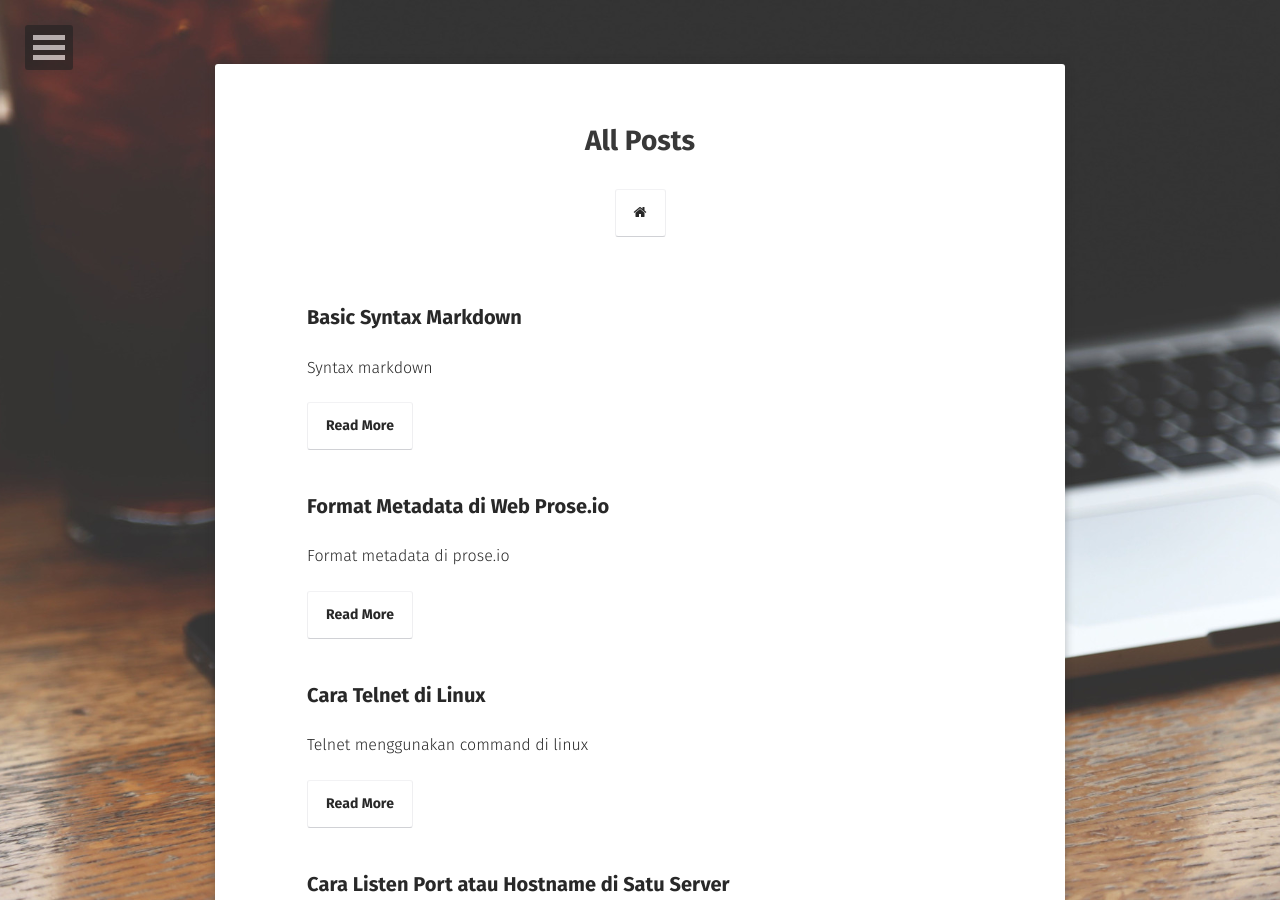
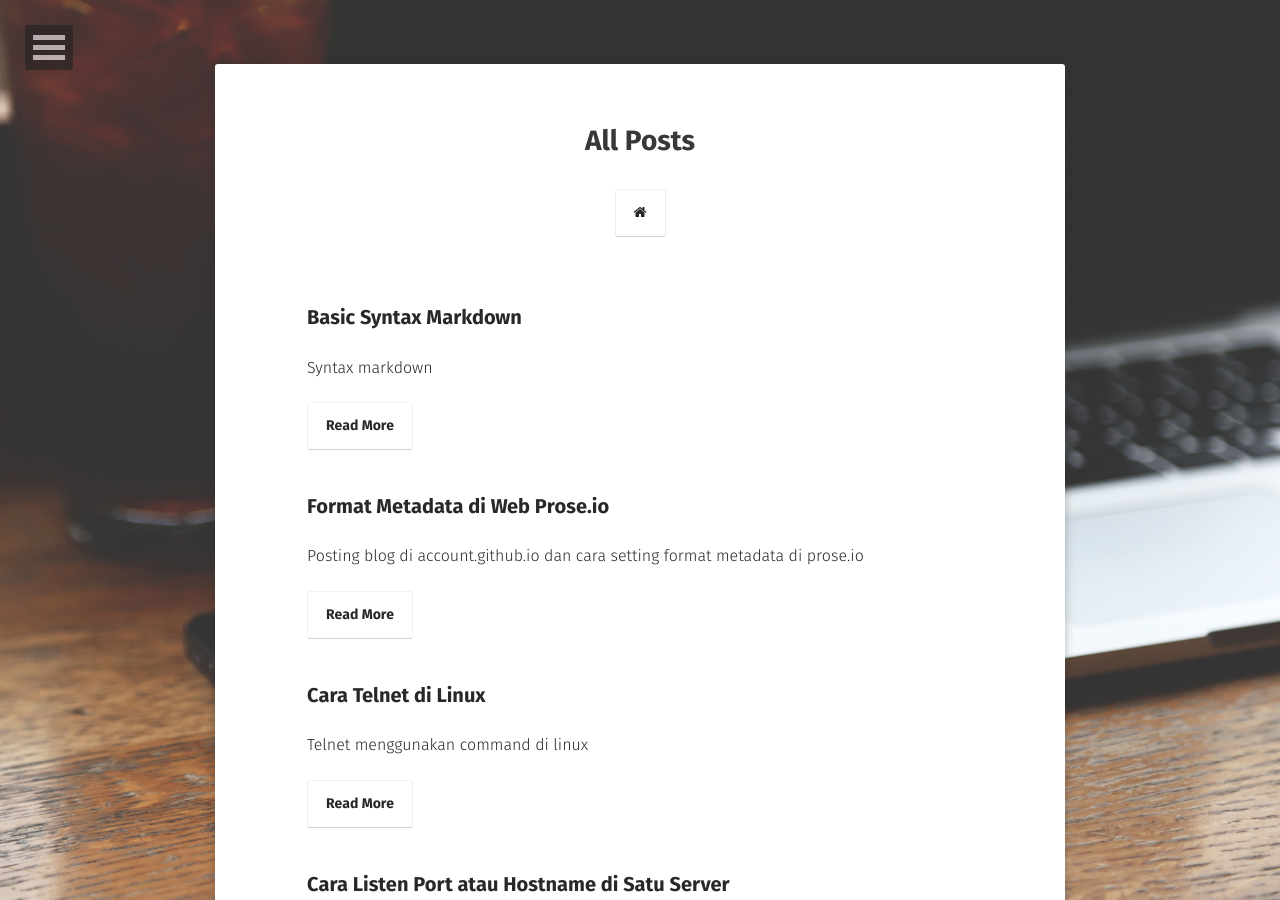
Before and after one commit to SandyRahman/sandyrahman.github.io, a Jekyll site: the page built from posts/index.md, in a window 1280 px wide and 900 px high. Built offline with Jekyll 4.4.1, drawn with Linux system fonts in a browser that asks for light colours; some web fonts are replaced.

Commit message:
Update 2019-12-11-format-meta-data-post-di-web-github.md

```diff
--- a/_posts/2019-12-11-format-meta-data-post-di-web-github.md
+++ b/_posts/2019-12-11-format-meta-data-post-di-web-github.md
@@ -1,12 +1,12 @@
 ---
 published: true
 layout: post
-excerpt: Format metadata di prose.io
+excerpt: Posting blog di account.github.io dan cara setting format metadata di prose.io
 tag: Github
 title: Format Metadata di Web Prose.io
 raw_title: true
 ---
-Posting blog di akun.github.io bisa melalui web <a href="https://prose.io/"
+Posting blog di account.github.io bisa melalui web <a href="https://prose.io/"
      title="openssl">prose.io</a>
 
 Berikut dibawah ini format metadata untuk posting di *prose.io* :
```
